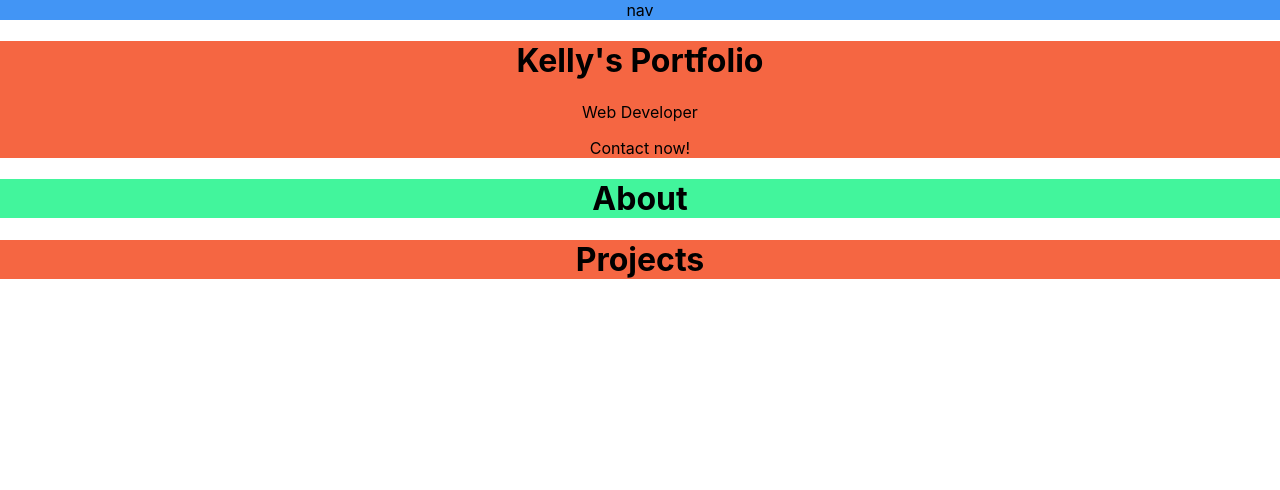
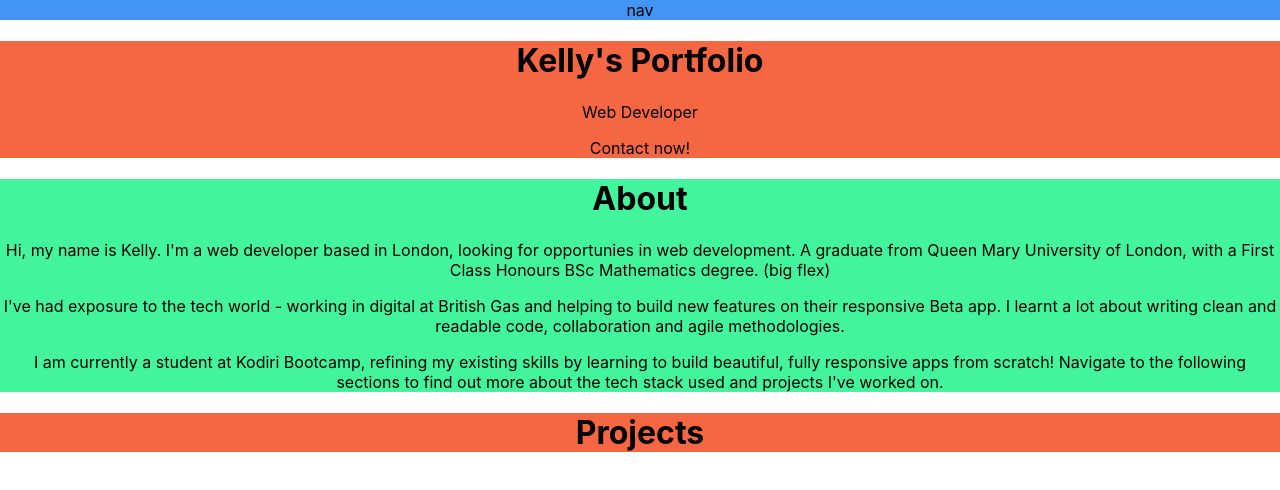
Before and after one commit to smellyung/kellys-portfolio, a React (Create React App) app: page / in a window 1280 px wide. Shown: the top 490 px of the page. Built offline with nearby package versions, Linux system fonts and the light colour scheme.

Commit message:
fill out 'about' section

```diff
--- a/src/App.js
+++ b/src/App.js
@@ -15,6 +15,18 @@ function App() {
       </div>
       <div className='about'>
         <h1>About</h1>
+        <p>
+          Hi, my name is Kelly. I'm a web developer based in London, looking for opportunies in web development.
+          A graduate from Queen Mary University of London, with a First Class Honours BSc Mathematics degree. (big flex)
+        </p>
+        <p>
+          I've had exposure to the tech world - working in digital at British Gas and helping to build new features on their responsive Beta app.
+          I learnt a lot about writing clean and readable code, collaboration and agile methodologies.
+        </p>
+        <p>
+          I am currently a student at Kodiri Bootcamp, refining my existing skills by learning to build beautiful, fully responsive apps from scratch!
+          Navigate to the following sections to find out more about the <a>tech stack</a> used and <a>projects</a> I've worked on.
+        </p>
       </div>
       <div className='projects'>
         <h1>Projects</h1>
```
